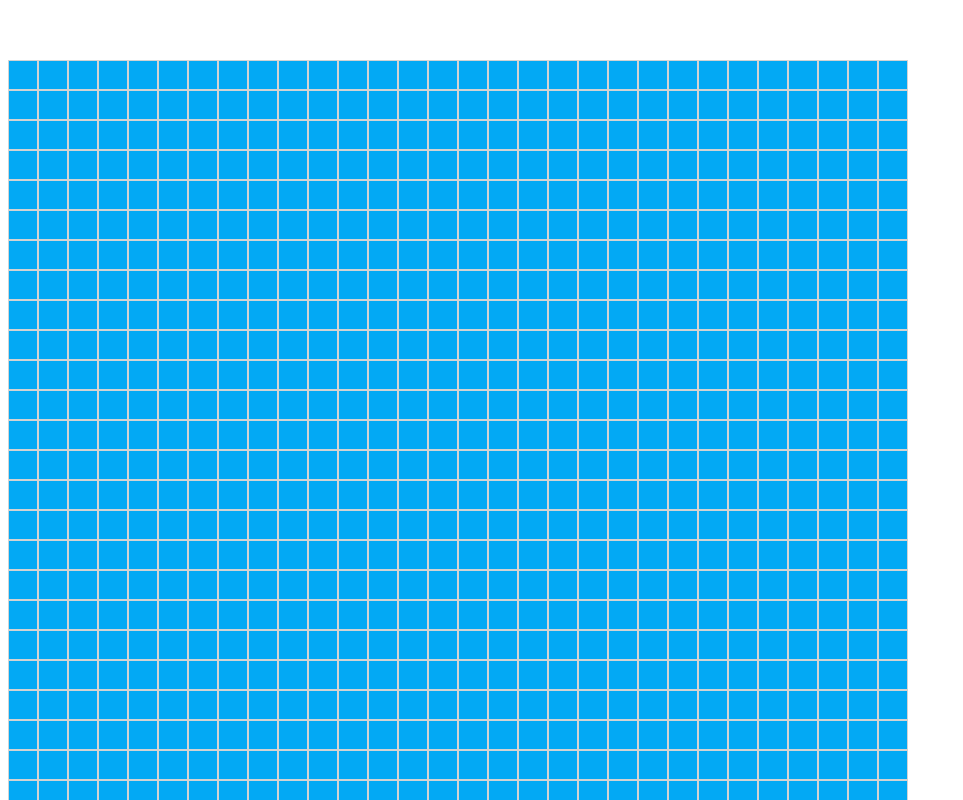
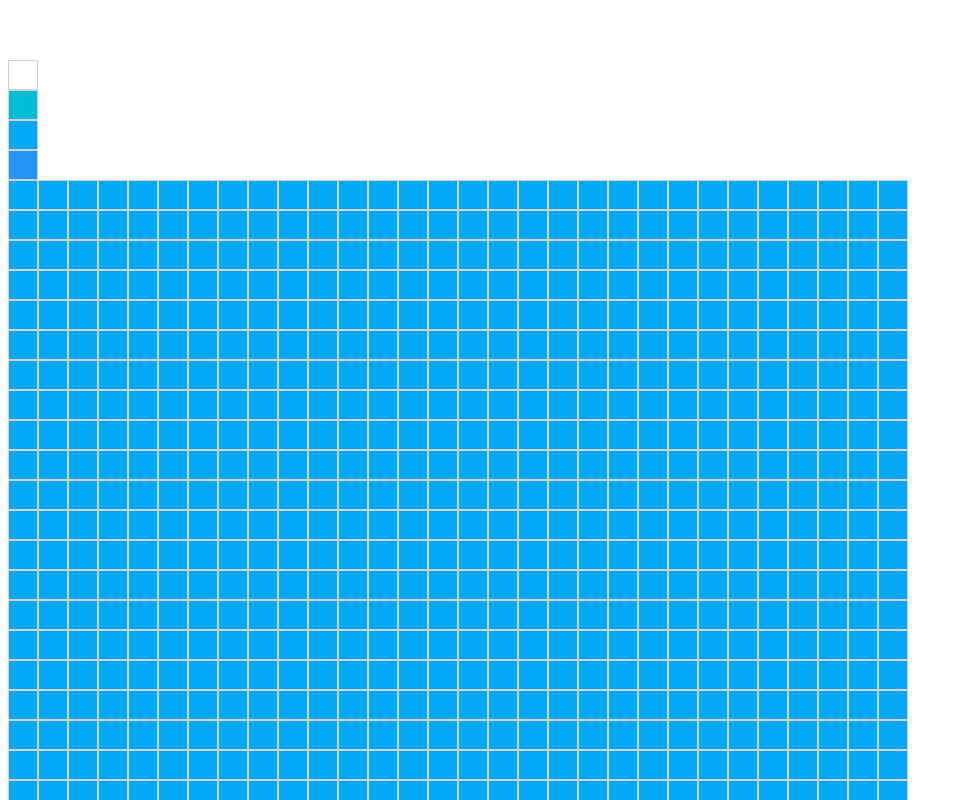
Before and after one commit to peteoshea/vue-pixel-drawing, a Vue app: page / in a window 1280 px wide. Shown: the top 800 px of the page, without its empty margins (0-963 px from the left). Built offline with nearby package versions, Linux system fonts and the light colour scheme.

Commit message:
Add colour picker with 4 colours to start off with

```diff
--- a/src/App.vue
+++ b/src/App.vue
@@ -1,16 +1,19 @@
 <template>
   <div id="app">
+    <ColourPicker />
     <Canvas />
   </div>
 </template>
 
 <script>
 import Canvas from './components/Canvas.vue';
+import ColourPicker from './components/ColourPicker'
 
 export default {
   name: 'App',
   components: {
     Canvas,
+    ColourPicker,
   },
 };
 </script>
--- /dev/null
+++ b/src/components/ColourPicker.vue
@@ -0,0 +1,19 @@
+<template>
+  <div>
+    <Pixel color="white" />
+    <Pixel color="lightblue" />
+    <Pixel color="blue" />
+    <Pixel color="darkblue" />
+  </div>
+</template>
+
+<script>
+import Pixel from './Pixel';
+
+export default {
+  name: 'ColourPicker',
+  components: {
+    Pixel,
+  },
+};
+</script>
```
